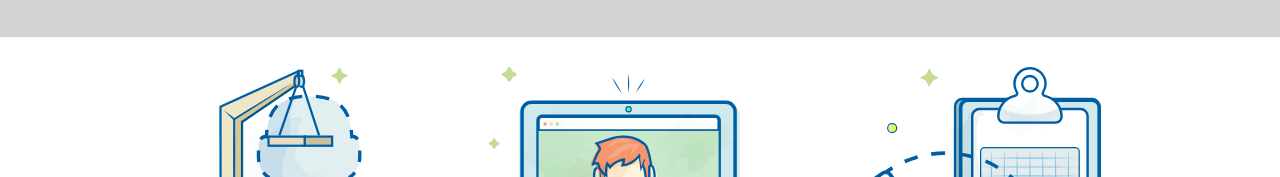
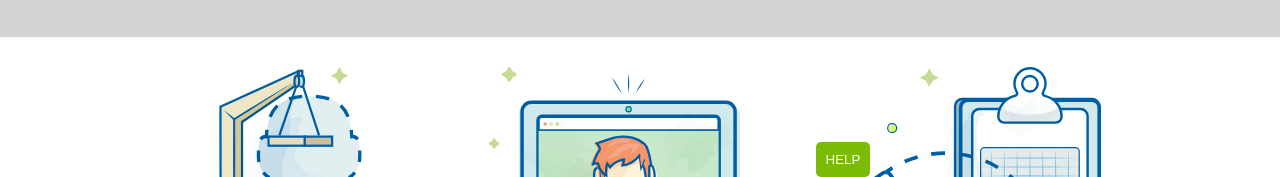
Before and after one commit to danielevergani/htmlcss-fluentify, a plain HTML site: page index.html in a window 1280 px wide. Shown: the part 623-800 px from the top of the page. Drawn offline with Linux system fonts and the light colour scheme.

Commit message:
position fixed button help

```diff
--- a/css/style.css
+++ b/css/style.css
@@ -229,3 +229,14 @@ header{
 .selezione{
   border-bottom: 1px solid black;
 }
+
+button{
+  background-color: #7cbb05;
+  border: none;
+  border-radius: 5px;
+  color: white;
+  padding: 10px;
+  position: fixed;
+  bottom: 0;
+  right: 32%;
+}
```
